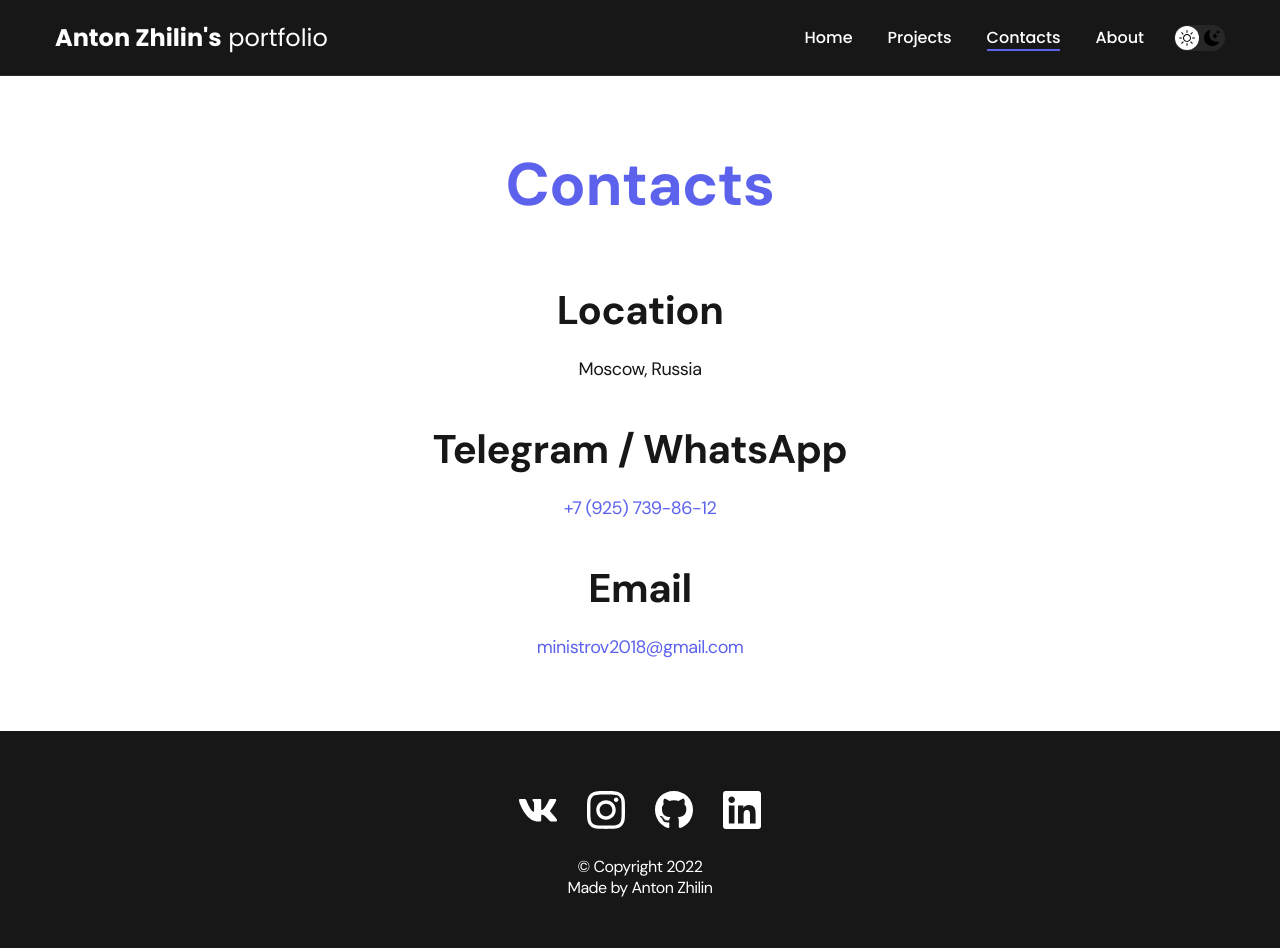
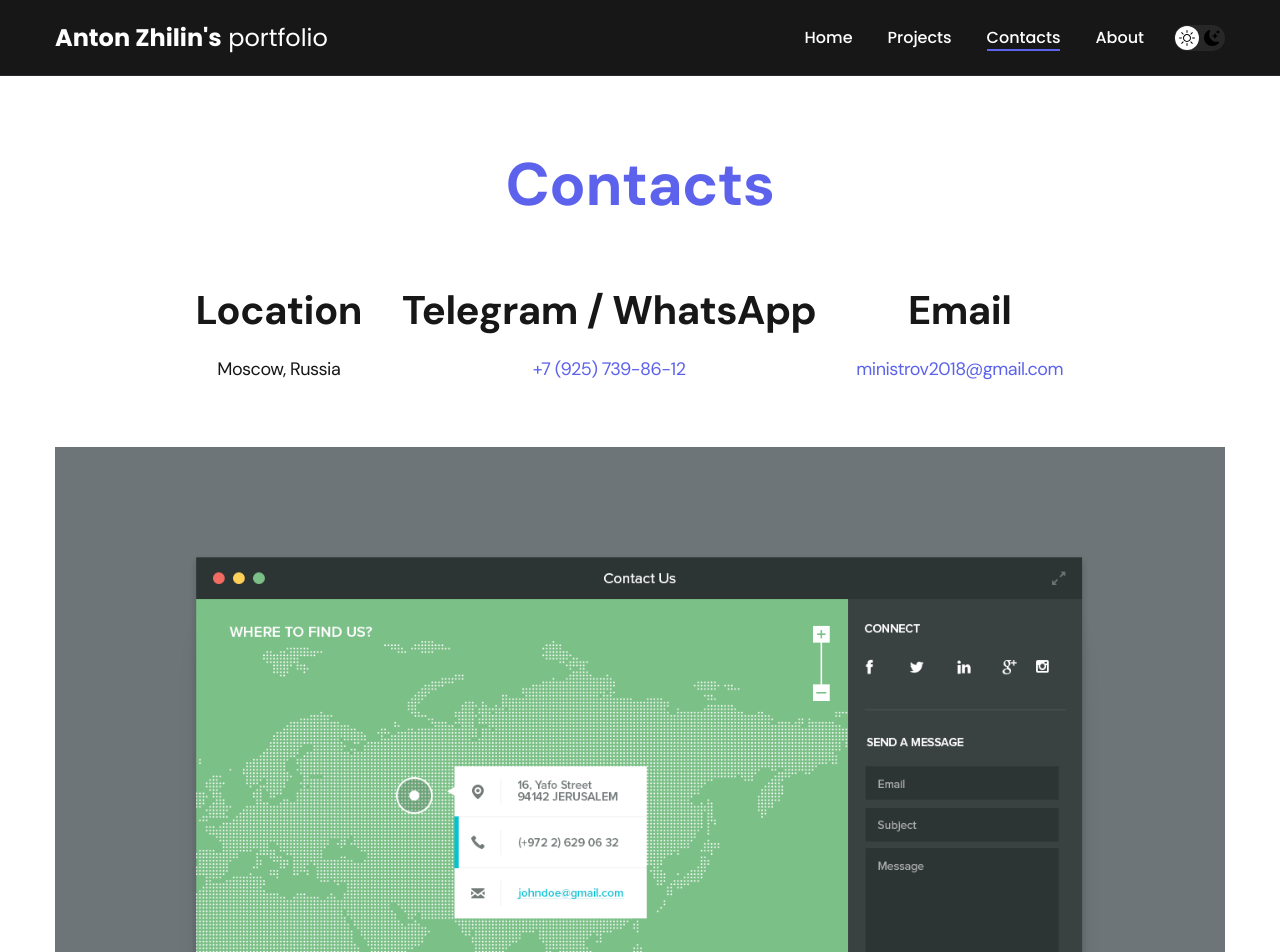
Before and after one commit to ministrov/my-portfolio-react, a React (Create React App) app: page /contacts in a window 1280 px wide. Shown: the top 952 px of the page. Built offline with nearby package versions, Linux system fonts and the light colour scheme.

Commit message:
feat: end up operating with Project component

```diff
--- a/src/App.js
+++ b/src/App.js
@@ -1,9 +1,5 @@
-import './styles/main.css';
-
 import { BrowserRouter as Router, Routes, Route } from 'react-router-dom';
-
 import ScrollToTop from './utils/scrollToTop';
-
 import Navbar from './components/navbar/Navbar';
 import Footer from './components/footer/Footer';
 import Contacts from './pages/Contacts';
@@ -11,6 +7,7 @@ import Home from './pages/Home';
 import Projects from './pages/Projects';
 import Project from './pages/Project';
 import About from './pages/About';
+import './styles/main.css';
 
 function App() {
   return (
@@ -22,7 +19,7 @@ function App() {
         <Routes>
           <Route path="/" element={<Home />}/>
           <Route path="/projects" element={<Projects />}/>
-          <Route path="/project" element={<Project />}/>
+          <Route path="/project/:id" element={<Project />}/>
           <Route path="/contacts" element={<Contacts />}/>
           <Route path="/about" element={<About />}/>
         </Routes>
--- a/src/components/project/Project.js
+++ b/src/components/project/Project.js
@@ -1,14 +1,15 @@
+import { NavLink } from 'react-router-dom';
 import './style.css';
 
-const Project = ({ title, img }) => {
+const Project = ({ title, img, index }) => {
   return (
     <>
-      <li className="project">
-        <a href="./project-page.html">
+      <NavLink to={`/project/${index}`}>
+        <li className="project">
           <img src={img} alt={title} className="project__img" />
           <h3 className="project__title">{title}</h3>
-        </a>
-      </li>
+        </li>
+      </NavLink>
     </>
   )
 }
--- a/src/pages/About.js
+++ b/src/pages/About.js
@@ -1,8 +1,8 @@
 
-import '../styles/about.css';
 import myPicture from '../img/my-picture.jpg';
 import shapes from '../img/shapes.png';
 import { skills } from '../helpers/skills';
+import '../styles/about.css';
 
 const About = () => {
   return (
--- a/src/pages/Contacts.js
+++ b/src/pages/Contacts.js
@@ -1,3 +1,5 @@
+import map from '../img/content-map.png';
+
 const Contacts = () => {
   return (
     <>
@@ -20,6 +22,9 @@ const Contacts = () => {
             </li>
           </ul>
 
+          <div className="contact-map">
+            <img src={map} alt="Map of the city" />
+          </div>
         </div>
       </main>
     </>
--- a/src/pages/Project.js
+++ b/src/pages/Project.js
@@ -1,22 +1,24 @@
+import { useParams } from 'react-router-dom';
 import ButtonGitHub from '../components/buttonGitHub/ButtonGitHub';
-import img from '../img/projects/02-big.jpg';
+import { projects } from '../helpers/projectsList';
 
 const Project = () => {
+  const {id} = useParams();
+  const project = projects[id];
+
   return (
     <main className="section">
       <h1 className="visually-hidden">Page about single author's project</h1>
       <div className="container">
         <div className="project-details">
-
-          <h2 className="title-1">Video service</h2>
-
-          <img src={img} alt="" className="project-details__cover" />
-
+          <h2 className="title-1">{project.title}</h2>
+          <img src={project.imgBig} alt={project.title} className="project-details__cover" />
             <div className="project-details__desc">
-              <p>Skills: React, Node.js, MongoDB</p>
+              <p>Skills: {project.skills}</p>
             </div>
-
-            <ButtonGitHub link="https://github.com"/>
+          {project.gitHubLink && (
+            <ButtonGitHub link="https://github.com" />
+          )}
         </div>
       </div>
     </main>
--- a/src/pages/Projects.js
+++ b/src/pages/Projects.js
@@ -1,6 +1,6 @@
 // import Project from '../components/project/Project';
+import Project from '../components/project/Project';
 import { projects } from '../helpers/projectsList';
-import Project from '../components/project/Project';
 
 const Projects = () => {
   return (
@@ -10,7 +10,13 @@ const Projects = () => {
         <div className="container">
           <h2 className="title-1">Projects</h2>
           <ul className="projects">
-            {projects.map(project => <Project title={project.title} img={project.img} key={project.id}/>)}
+            {projects.map((project, index) =>
+              <Project
+                title={project.title}
+                img={project.img}
+                key={project.id}
+                index={index}
+              />)}
           </ul>
         </div>
       </main>
--- a/src/styles/main.css
+++ b/src/styles/main.css
@@ -232,12 +232,13 @@ body {
 /* Content list */
 
 .content-list {
+  display: flex;
+  flex-direction: row;
+  align-items: flex-start;
+  column-gap: 40px;
   margin: 0 auto;
-  max-width: 570px;
-  display: flex;
-  flex-direction: column;
-  align-items: center;
-  row-gap: 40px;
+  margin-bottom: 4rem;
+  max-width: 76%;
   text-align: center;
 }
 
@@ -252,6 +253,12 @@ body {
 
 .content-list__item p+p {
   margin-top: 0.5em;
+}
+
+.content-map {
+  display: flex;
+  padding: 75px;
+  border: 5px solid var(--blackpure);
 }
 
 @media (max-width: 620px) {
```
Also changed, not shown: src/img/content-map.png (added).
